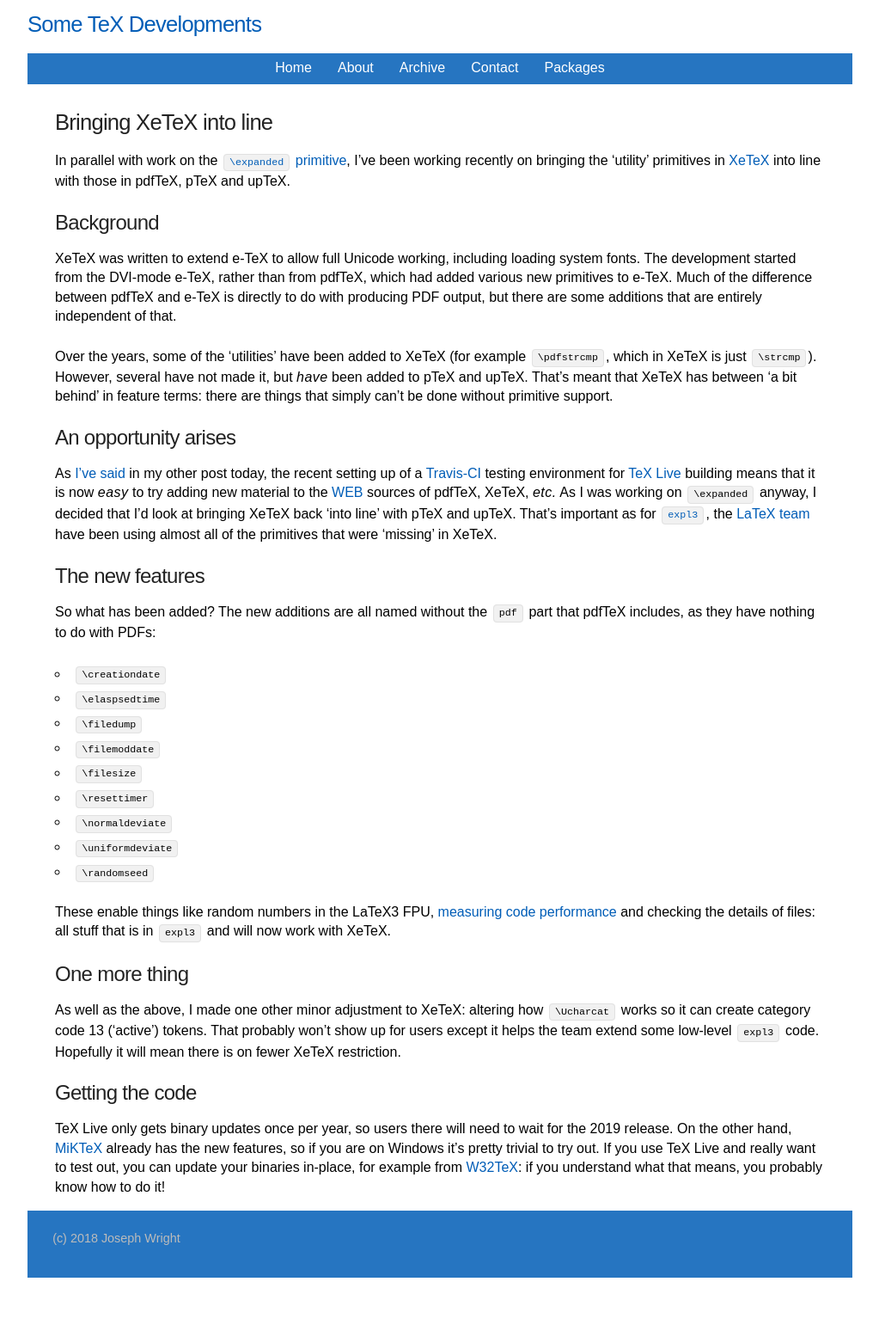
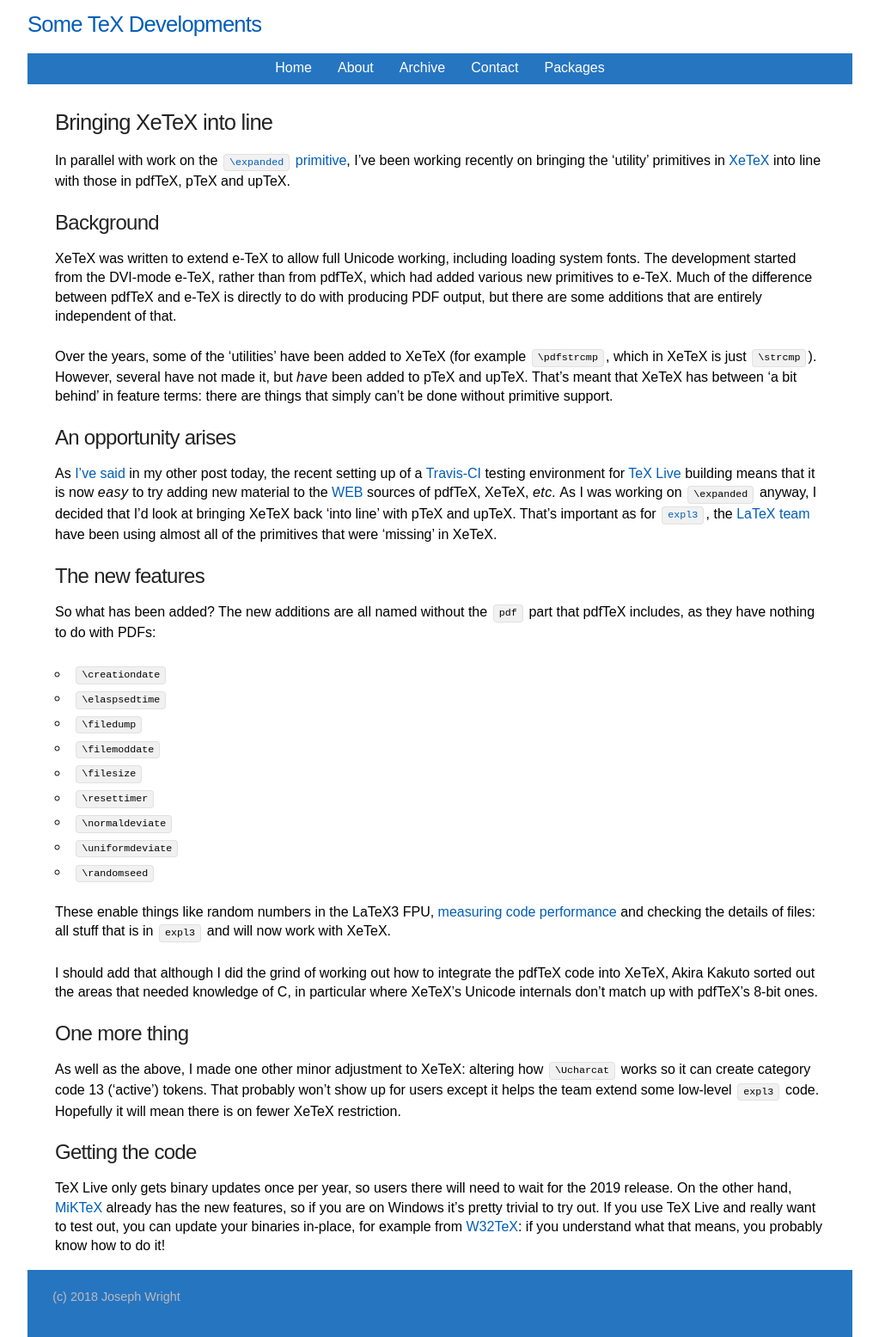
Before and after one commit to josephwright/josephwright.github.io, a Jekyll site: the page built from _posts/2018-12-06-bringing-xetex-into-line.md, in a window 1280 px wide. Shown: the whole page at 86% size, without its empty margins (128-1151 px from the left). Built offline with Jekyll 4.4.1, drawn with Linux system fonts in a browser that asks for light colours; before the commit the page ends 1486 px from its top, so only the background shows below that.

Commit message:
Acknolwdge Akira

```diff
--- a/_posts/2018-12-06-bringing-xetex-into-line.md
+++ b/_posts/2018-12-06-bringing-xetex-into-line.md
@@ -62,6 +62,11 @@ code performance](https://www.latex-project.org/news/2018/10/28/benchmarking/)
 and checking the details of files: all stuff that is in `expl3` and will now
 work with XeTeX.
 
+I should add that although I did the grind of working out how to integrate
+the pdfTeX code into XeTeX, Akira Kakuto sorted out the areas that needed
+knowledge of C, in particular where XeTeX's Unicode internals don't match
+up with pdfTeX's 8-bit ones.
+
 ## One more thing
 
 As well as the above, I made one other minor adjustment to XeTeX: altering
```
